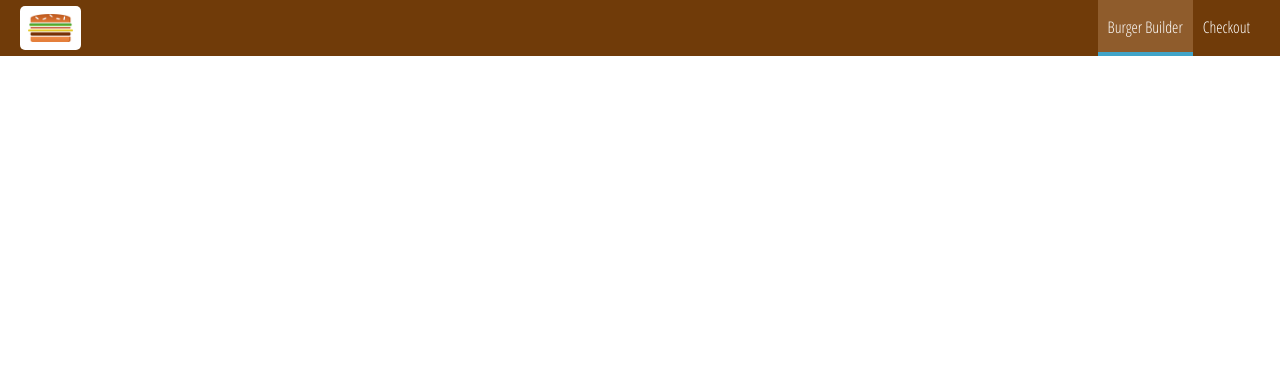
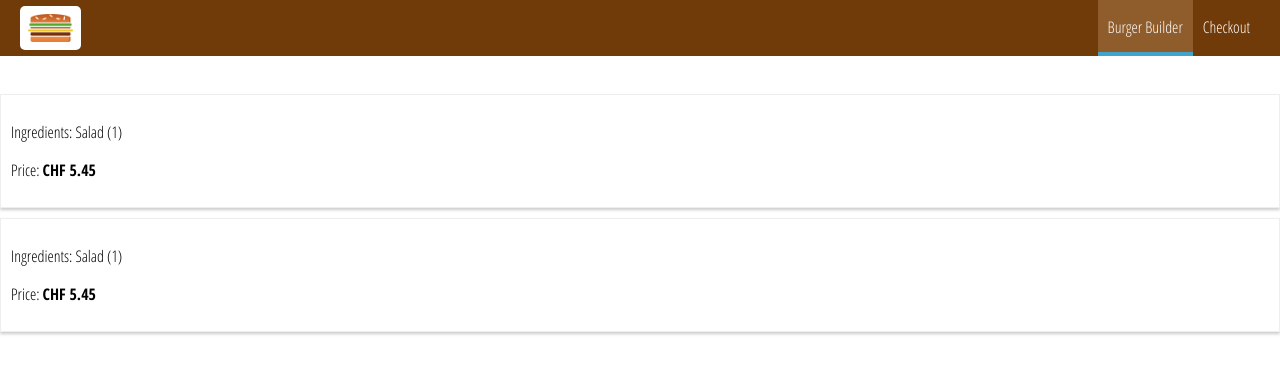
Before and after one commit to julia-dizhak/burger-builder, a React app in the folder app/: page /orders in a window 1280 px wide. Shown: the top 374 px of the page. Built offline with nearby package versions, Linux system fonts and the light colour scheme.

Commit message:
Add an Orders page

```diff
--- a/app/src/App.js
+++ b/app/src/App.js
@@ -4,6 +4,7 @@ import { Route, Switch} from 'react-router-dom'
 import Layout from './hoc/Layout/';
 import BurgerBuilder from './burger/Builder';
 import Checkout from './order/Checkout/';
+import Orders from './order/Orders/';
 
 export default class App extends Component {
     render() {
@@ -12,8 +13,9 @@ export default class App extends Component {
                 menu
                 <Layout>
                     <Switch>
-                        <Route path='/checkout' component={Checkout} />
-                        <Route path='/' exact component={BurgerBuilder} />
+                        <Route path="/checkout" component={Checkout} />
+                        <Route path="/orders" component={Orders} />
+                        <Route path="/" exact component={BurgerBuilder} />
                     </Switch>
                 </Layout>
             </div>
--- /dev/null
+++ b/app/src/order/OrderItem/index.js
@@ -0,0 +1,11 @@
+import React from 'react';
+import classes from  './order.css';
+
+export default function Order(props) {
+    return (
+        <div className={classes.Order}>
+            <p>Ingredients: Salad (1)</p>
+            <p>Price: <strong>CHF 5.45</strong></p>
+        </div>
+    );
+}
--- /dev/null
+++ b/app/src/order/OrderItem/order.css
@@ -0,0 +1,8 @@
+.Order {
+    width: 100%;
+    border: 1px solid #eee;
+    box-shadow: 0 2px 3px #ccc;
+    padding: 10px;
+    margin: 10px auto;
+    box-sizing: border-box;
+}
--- /dev/null
+++ b/app/src/order/Orders/index.js
@@ -0,0 +1,11 @@
+import React from 'react';
+import Order from './../OrderItem/';
+
+export default function Orders(props) {
+    return (
+        <div>
+            <Order />
+            <Order />
+        </div>
+    );
+}
```
